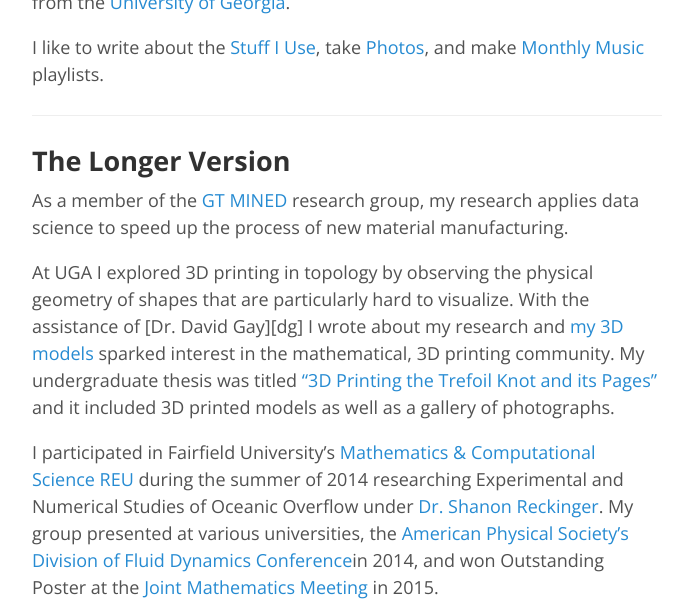
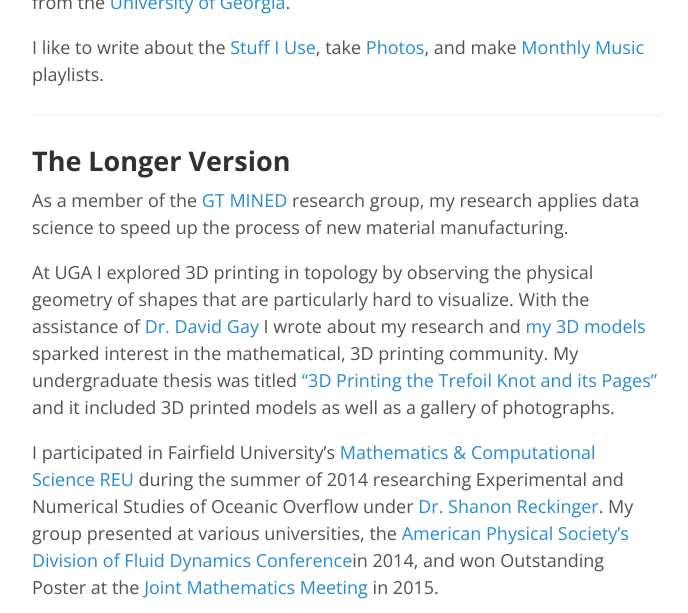
Before and after one commit to fredhohman/fredhohman.github.io, a Jekyll site: the page built from about.md, in a window 1280 px wide and 900 px high, scrolled down 1025 px, cut to the strip 0-613 px from the top of the window. Shown: the whole strip, without its empty margins (293-981 px from the left). Built offline with Jekyll 4.4.1, drawn with Linux system fonts in a browser that asks for light colours; some of the changed lines change nothing that is shown.

Commit message:
Fix broken link

```diff
--- a/about.md
+++ b/about.md
@@ -115,6 +115,7 @@
 [uga]: http://www.uga.edu "University of Georgia."
 [mined]: http://mined.gatech.edu "GT MINED Research Group."
 [thingiverse]: http://www.thingiverse.com/fredhohman/about "My Thingiverse Profile."
+[dg]: http://euclidlab.org/david-gay/ "Dr. David Gay."
 [reu]: http://faculty.fairfield.edu/srafalski/reu/ "Fairfield University REU."
 [sr]: http://www.shanonreckinger.com "Dr. Shanon Reckinger."
 [apsdfd]: http://www.aps.org/units/dfd/ "American Physical Society Division of Fluid Dynamics."
```
